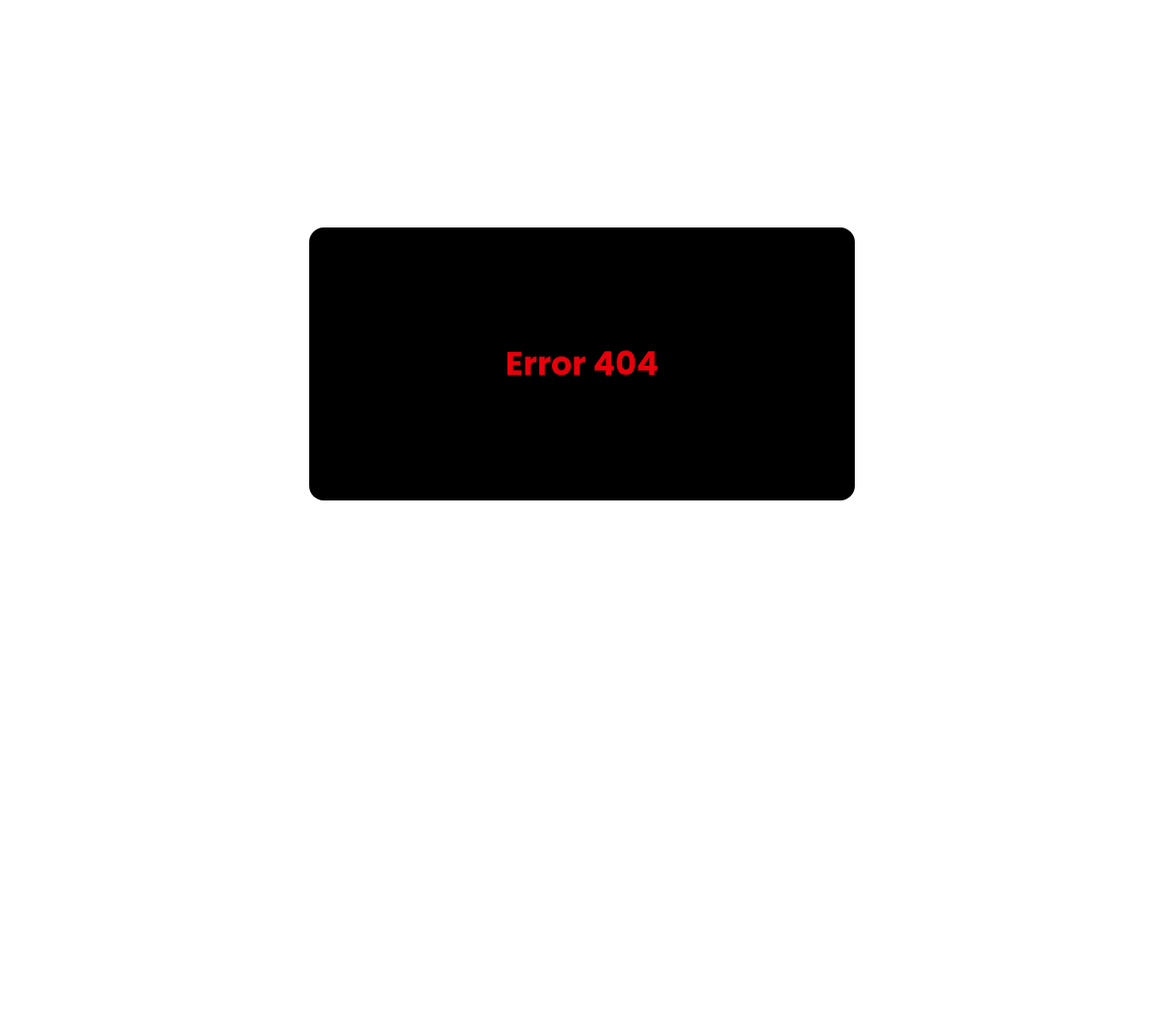
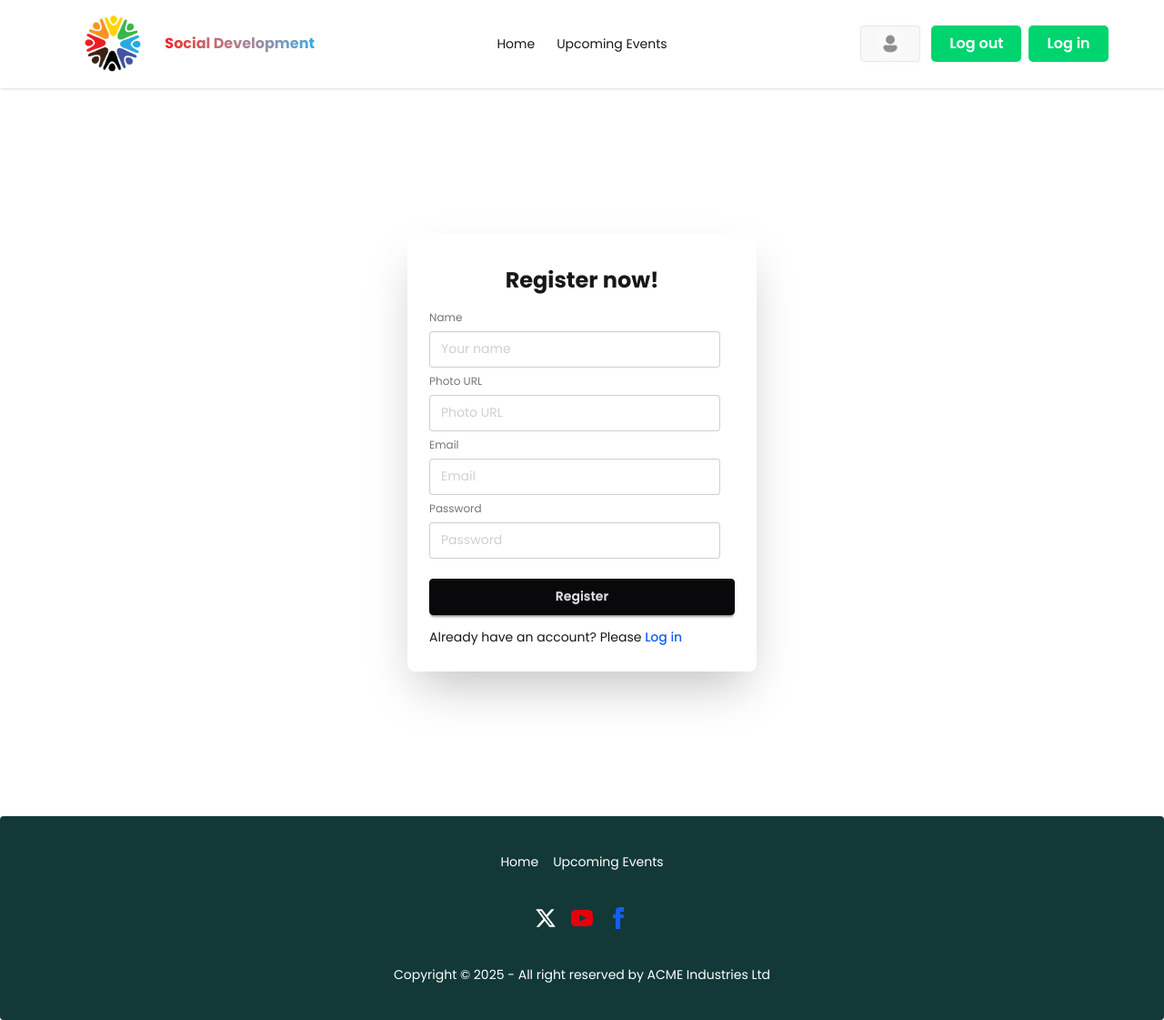
Before and after one commit to Tanvir4321-git/Assignment-10-Social-event, a React (Vite) app: page /signup in a window 1280 px wide. Before the commit this address had no page. Shown: the whole page at 91% size. Before the commit the page ends 800 px from the top, so only its background shows below. Built offline with nearby package versions, Linux system fonts and the light colour scheme.

Commit message:
add sign up sign in

```diff
--- /dev/null
+++ b/src/Components/Context/Authcontext.jsx
@@ -0,0 +1,3 @@
+import { createContext } from "react";
+
+export const Authcontext=createContext()
--- /dev/null
+++ b/src/Components/Context/Authprovider.jsx
@@ -0,0 +1,18 @@
+import React from 'react';
+import { Authcontext } from './Authcontext';
+
+
+const Authprovider = ({children}) => {
+
+
+
+
+    const Authinfo={
+
+    }
+
+    return <Authcontext value={Authinfo}>{children}</Authcontext>
+
+};
+
+export default Authprovider;
--- a/src/Components/Footer.jsx
+++ b/src/Components/Footer.jsx
@@ -12,9 +12,9 @@ const Footer = () => {
   </>
 
     return (
-        <footer className="footer footer-horizontal footer-center bg-base-200 text-base-content rounded p-10">
+        <footer className="footer footer-horizontal footer-center bg-[#123938]  text-base-content rounded p-10">
   <nav className="grid grid-flow-col gap-4">
-   <ul className='flex items-center gap-4'>
+   <ul className='flex items-center gap-4 text-white'>
     {
     links
    }
@@ -23,7 +23,7 @@ const Footer = () => {
   <nav>
     <div className="grid grid-flow-col gap-4">
       <a>
-       <FaXTwitter size={24}  />
+       <FaXTwitter color='white' size={24}  />
       </a>
       <a>
         <svg
@@ -31,7 +31,8 @@ const Footer = () => {
           width="24"
           height="24"
           viewBox="0 0 24 24"
-          className="fill-current">
+          className="fill-current text-red-600">
+
           <path
             d="M19.615 3.184c-3.604-.246-11.631-.245-15.23 0-3.897.266-4.356 2.62-4.385 8.816.029 6.185.484 8.549 4.385 8.816 3.6.245 11.626.246 15.23 0 3.897-.266 4.356-2.62 4.385-8.816-.029-6.185-.484-8.549-4.385-8.816zm-10.615 12.816v-8l8 3.993-8 4.007z"></path>
         </svg>
@@ -42,7 +43,7 @@ const Footer = () => {
           width="24"
           height="24"
           viewBox="0 0 24 24"
-          className="fill-current">
+          className="fill-current text-blue-600">
           <path
             d="M9 8h-3v4h3v12h5v-12h3.642l.358-4h-4v-1.667c0-.955.192-1.333 1.115-1.333h2.885v-5h-3.808c-3.596 0-5.192 1.583-5.192 4.615v3.385z"></path>
         </svg>
@@ -50,7 +51,7 @@ const Footer = () => {
     </div>
   </nav>
   <aside>
-    <p>Copyright © {new Date().getFullYear()} - All right reserved by ACME Industries Ltd</p>
+    <p className='text-white'>Copyright © {new Date().getFullYear()} - All right reserved by ACME Industries Ltd</p>
   </aside>
 </footer>
     );
--- a/src/Components/Navbar.jsx
+++ b/src/Components/Navbar.jsx
@@ -2,7 +2,7 @@ import React from 'react';
 import logo from '../assets/logo.jpg'
 import { Link, NavLink } from 'react-router';
 import defaultProfile from '../assets/defaultProfile.png'
-
+import { motion } from "framer-motion";
 const Navbar = () => {
 
   const links = <>
@@ -57,7 +57,17 @@ const Navbar = () => {
             </details>
 
 
-            <button className='bg-[#00d46f] py-2 px-5 hover:bg-[#8103f7] hover:border hover:border-green-600 rounded-[5px] text-white font-semibold '>Log out</button>
+            <motion.button
+            whileTap={{ scale: 0.9, y: 2 }}
+  transition={{ type: "spring", stiffness: 400, damping: 15 }}
+
+            className='bg-[#00d46f] text-white py-2 px-5 cursor-pointer  hover:border-green-600 rounded-[5px]  font-semibold '>Log out</motion.button>
+
+            <motion.button
+            whileTap={{ scale: 0.9, y: 2 }}
+  transition={{ type: "spring", stiffness: 400, damping: 15 }}
+
+            className='bg-[#00d46f] text-white py-2 px-5 cursor-pointer  hover:border-green-600 rounded-[5px]  font-semibold '><Link to='/signin'>Log in</Link></motion.button>
           </div>
         </div>
       </div>
--- /dev/null
+++ b/src/Components/Newsletter.jsx
@@ -0,0 +1,48 @@
+import React from 'react';
+import email from '../assets/email.png'
+import { toast } from 'react-toastify';
+
+import { motion } from "framer-motion";
+
+const Newsletter = () => {
+
+const handleSubmit=(e)=>{
+      e.preventDefault()
+
+    toast('Successfully subscribed')
+  e.target.reset()
+}
+
+
+    return (
+<motion.div
+
+ className="rounded-xl "
+  initial={{ opacity: 0, scale: 0.8 }}
+  whileInView={{ opacity: 1, scale: 1 }}
+  transition={{ duration: 0.6 }}
+
+>
+  <div className='w-11/12 mx-auto my-10 p-4 flex md:flex-row flex-col items-center gap-4   bg-[#febf56] rounded-[5px]'>
+             <div className='md:w-1/2 w-full'>
+                <img className='mx-auto '  src={email } alt="" />
+             </div>
+             <div className='md:w-1/2 w-full space-y-3'>
+<h2 className='text-2xl font-semibold'>Subscribe to our Newsletter!</h2>
+<p className='text-black'>Subscribe to our newsletter to stay conected </p>
+<form onSubmit={handleSubmit}>
+    <input className=' border-2 border-gray-600 mb-4 rounded-[5px]' type="email" required placeholder='   Input your email' /><br />
+    <motion.button
+            whileTap={{ scale: 0.9, y: 2 }}
+  transition={{ type: "spring", stiffness: 400, damping: 15 }}
+
+            className='bg-[#00d46f] text-white py-2 px-5 cursor-pointer  hover:border-green-600 rounded-[5px]  font-semibold '>Subscribe</motion.button>
+</form>
+             </div>
+        </div>
+</motion.div>
+
+    );
+};
+
+export default Newsletter;
--- a/src/Pages/EroorPage.jsx
+++ b/src/Pages/EroorPage.jsx
@@ -5,8 +5,9 @@ const EroorPage = () => {
         <div>
               <div className='min-h-screen flex items-center justify-center'>
           <title> Error</title>
-           <div className='bg-black w-[600px] h-[300px] mx-auto flex items-center justify-center rounded-2xl'>
+           <div className='bg-black w-[600px] h-[300px] mx-auto flex flex-col items-center justify-center rounded-2xl'>
              <h1 className='text-4xl font-bold text-red-600 '>Error 404</h1>
+             <h3 className='text-2xl font-semibold text-center text-white mt-5' >Page   not  found</h3>
            </div>
         </div>
         </div>
--- a/src/Pages/Home.jsx
+++ b/src/Pages/Home.jsx
@@ -15,6 +15,7 @@ import g4 from '../assets/g4.jpg'
 import g5 from '../assets/g5.jpg'
 import g6 from '../assets/g6.jpg'
 import { motion } from "framer-motion";
+import Newsletter from '../Components/Newsletter';
 
 
 
@@ -76,9 +77,12 @@ const Home = () => {
                 <p className="max-w-2xl mx-auto mb-5 text-gray-200">
                   {slide.desc}
                 </p>
-                <button className="bg-[#00d46f]  text-white font-semibold px-5 py-2 rounded-xl">
-                 Click here for Details
-                </button>
+                  <motion.button
+                           whileTap={{ scale: 0.9, y: 2 }}
+                 transition={{ type: "spring", stiffness: 400, damping: 15 }}
+
+                           className='bg-[#00d46f] text-white py-2 px-5 cursor-pointer  hover:border-green-600 rounded-[5px]  font-semibold '> Click here for Details</motion.button>
+
               </div>
             </div>
           </SwiperSlide>
@@ -144,6 +148,8 @@ const Home = () => {
       </div>
      </motion.div>
 
+     {/* Newsletter */}
+<Newsletter></Newsletter>
     </div>
   );
 };
--- /dev/null
+++ b/src/Pages/Login.jsx
@@ -0,0 +1,51 @@
+import React from 'react';
+import { FcGoogle } from 'react-icons/fc';
+import { Link } from 'react-router';
+
+const Login = () => {
+
+
+
+
+
+const handlegoogle=(e)=>{
+  e.preventDefault()
+}
+
+    return (
+      <div className='flex justify-center items-center min-h-screen'>
+        <title>Game Hub-Login</title>
+             <div className="card bg-base-100 w-full max-w-sm shrink-0 shadow-2xl">
+               <div className="card-body">
+                 <form >
+                   <h1 className="text-2xl text-center my-3 font-bold">Log in now!</h1>
+                   <fieldset className="fieldset">
+
+
+                     {/* Email */}
+                     <label className="label">Email</label>
+                     <input  type="email" name="email" className="input text-gray-400" placeholder="Email" required />
+
+                     {/* password */}
+                     <label className="label">Password</label>
+                     <input  type="password" name="password" className="input text-gray-400" placeholder="Password" required />
+
+                     <button type="submit" className="btn btn-neutral mt-4">Log in</button>
+
+
+                     <p className="mt-2 text-sm">
+                       Don't have account? Please{" "}
+                       <Link to="/signup">
+                         <span className="text-blue-600 font-medium cursor-pointer">Sign up</span>
+                       </Link>
+                     </p>
+                   </fieldset>
+                 </form>
+                  <button onClick={handlegoogle} type="submit" className="btn btn-neutral mt-4"> <FcGoogle size={25} /> Log in with goggle</button>
+               </div>
+             </div>
+           </div>
+    );
+};
+
+export default Login;
--- /dev/null
+++ b/src/Pages/Register.jsx
@@ -0,0 +1,67 @@
+import React, { useState } from 'react';
+import { Link } from 'react-router';
+
+const Register = () => {
+      const [error,seterror]=useState('')
+
+const handleSignup=(e)=>{
+   //error message remove
+seterror('')
+
+    e.preventDefault()
+      const form = e.target;
+    const name = form.name.value;
+    const photo = form.photo.value;
+    const email = form.email.value;
+    const password = form.password.value;
+    const validpass=/(?=.*[A-Z])(?=.*[a-z]).{6,}/
+    if(!validpass.test(password)){
+
+      return seterror('Password must be at least 6 characters long and include at least one uppercase and one lowercase letter.')
+    }
+}
+
+
+    return (
+          <div className='flex justify-center items-center min-h-screen'>
+          <title>Game Hub- Register</title>
+      <div className="card bg-base-100 w-full max-w-sm shrink-0 shadow-2xl">
+        <div className="card-body">
+          <form onSubmit={handleSignup}>
+            <h1 className="text-2xl text-center my-3 font-bold">Register now!</h1>
+            <fieldset className="fieldset">
+              {/* name */}
+              <label className="label">Name</label>
+              <input  type="text" name="name" className="input text-gray-400" placeholder="Your name" required />
+
+              {/* photo */}
+              <label className="label">Photo URL</label>
+              <input  type="text" name="photo" className="input text-gray-400" placeholder="Photo URL" />
+
+              {/* Email */}
+              <label className="label">Email</label>
+              <input  type="email" name="email" className="input text-gray-400" placeholder="Email" required />
+
+              {/* password */}
+              <label className="label">Password</label>
+              <input  type="password" name="password" className="input text-gray-400" placeholder="Password" required />
+
+              <button type="submit" className="btn btn-neutral mt-4">Register</button>
+{
+  error? <p className='text-red-600'>{error}</p>:''
+}
+              <p className="mt-2 text-sm">
+                Already have an account? Please{" "}
+                <Link to="/signin">
+                  <span className="text-blue-600 font-medium cursor-pointer">Log in</span>
+                </Link>
+              </p>
+            </fieldset>
+          </form>
+        </div>
+      </div>
+    </div>
+    );
+};
+
+export default Register;
--- a/src/Ruter/Ruter.jsx
+++ b/src/Ruter/Ruter.jsx
@@ -8,6 +8,8 @@ import CreateEvent from "../Components/AllEvent/CreateEvent";
 import JoinEvents from "../Components/AllEvent/JoinEvents";
 import ManageEvents from "../Components/AllEvent/ManageEvents";
 import UpcomingEvents from "../Pages/UpcomingEvents";
+import Register from "../Pages/Register";
+import Login from "../Pages/Login";
 
 
 export const router = createBrowserRouter([
@@ -26,6 +28,14 @@ export const router = createBrowserRouter([
         Component: UpcomingEvents
       },
       {
+      path: '/signup',
+      Component: Register
+      },
+      {
+          path:'/signin',
+          Component: Login
+      },
+      {
         path: '/createevent',
         Component: CreateEvent
       },
--- a/src/main.jsx
+++ b/src/main.jsx
@@ -6,13 +6,16 @@ import App from './App.jsx'
 import { RouterProvider } from "react-router/dom";
 import { router } from './Ruter/Ruter.jsx';
 import { ToastContainer } from 'react-toastify';
+import Authprovider from './Components/Context/Authprovider.jsx';
 
 
 
 
 createRoot(document.getElementById('root')).render(
   <StrictMode>
-   <RouterProvider router={router} />
+   <Authprovider>
+    <RouterProvider router={router} />
+   </Authprovider>
         <ToastContainer />
   </StrictMode>,
 )
```
Also changed, not shown: src/assets/email.png (added).
